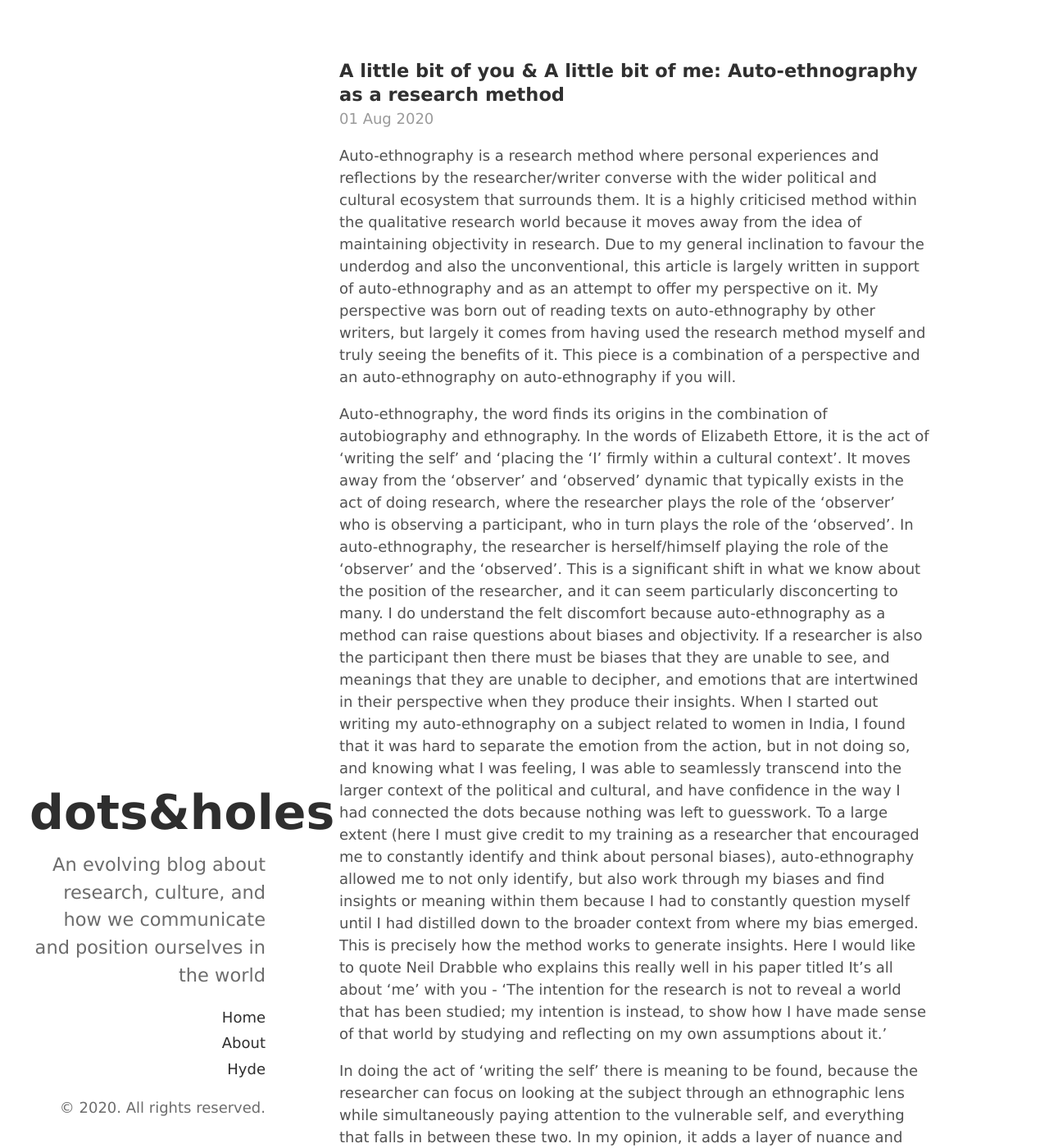
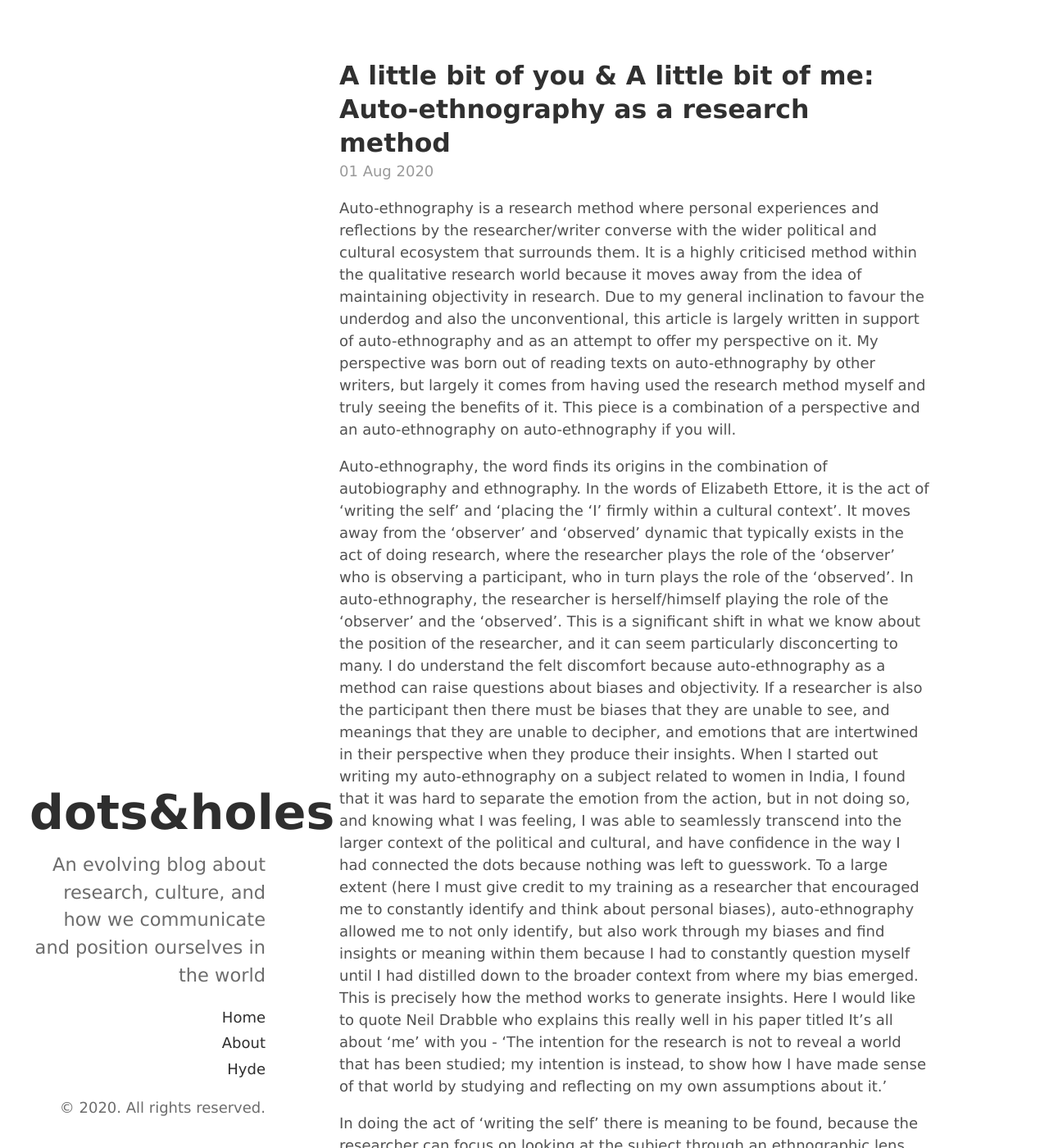
Before and after one commit to dotsandholes/dotsandholes.github.io, a Jekyll site: the page built from index.html, in a window 1280 px wide and 1400 px high. Shown: the whole window at 82% size. Built offline with Jekyll 4.4.1, drawn with Linux system fonts in a browser that asks for light colours; the list of posts is cut into pages by our own code.

Commit message:
Update poole.css

```diff
--- a/public/css/poole.css
+++ b/public/css/poole.css
@@ -88,7 +88,7 @@ h1, h2, h3, h4, h5, h6 {
   text-rendering: optimizeLegibility;
 }
 h1 {
-  font-size: 1.25rem;
+  font-size: 1.75rem;
   font-weight: bold;
 }
 h2 {
```
